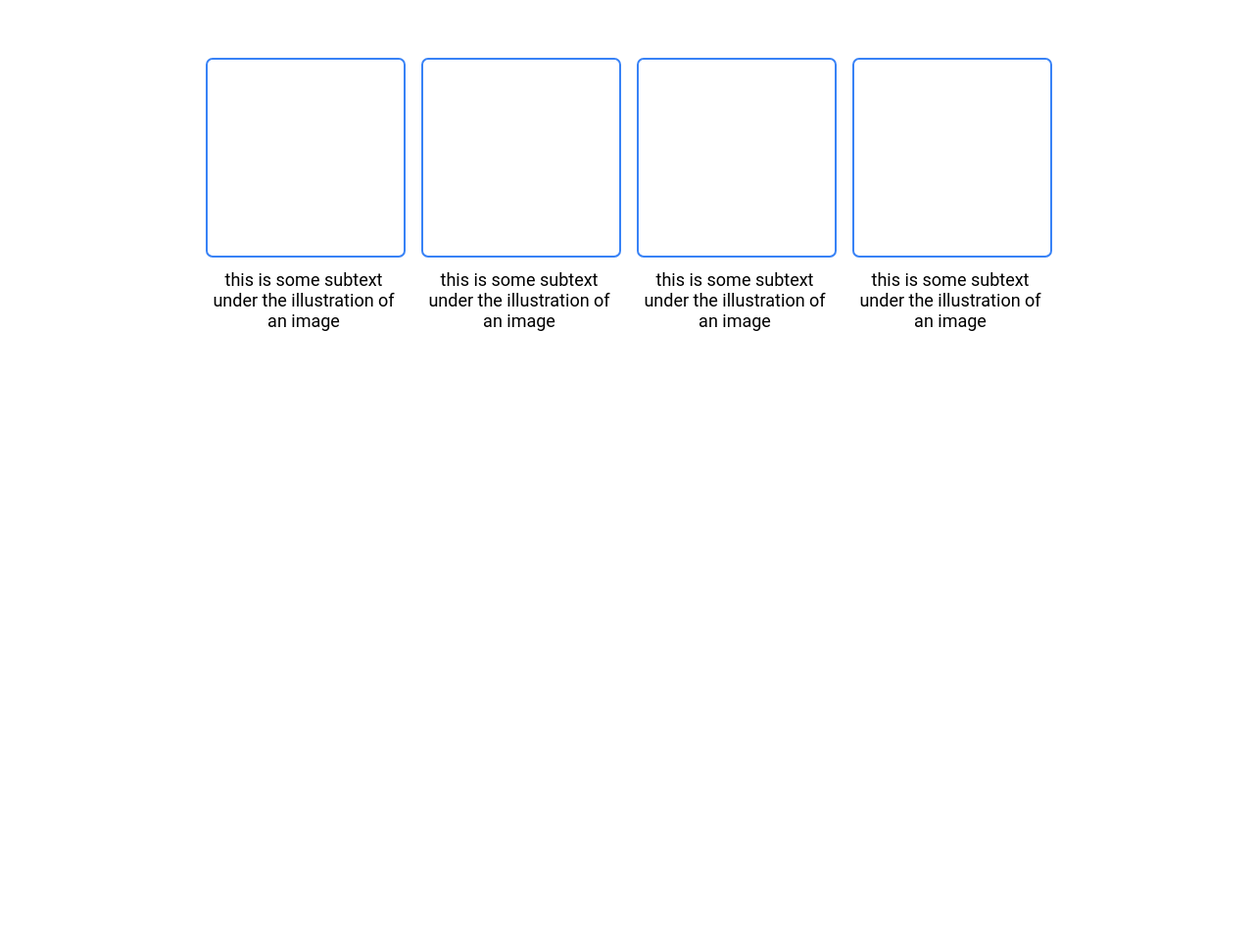
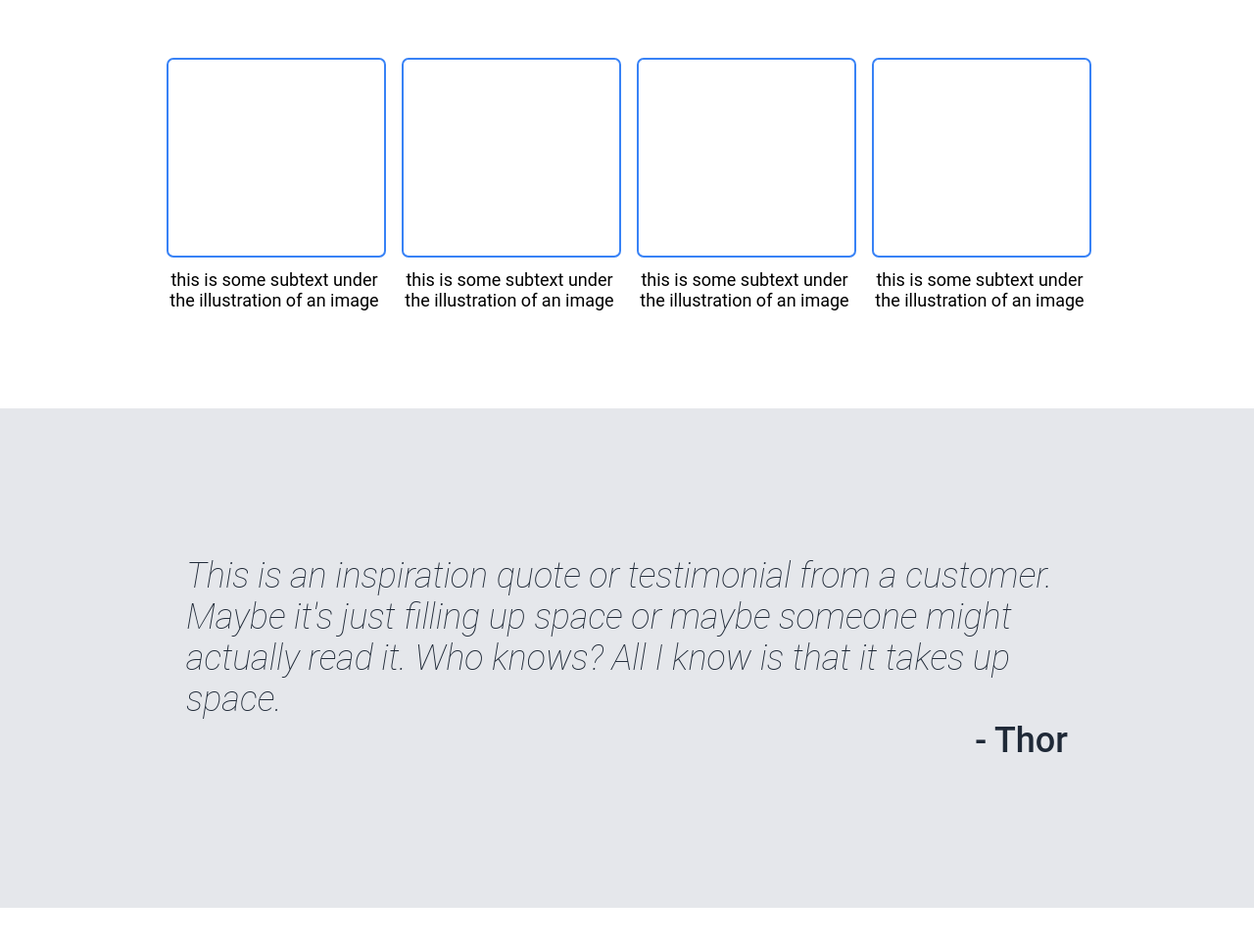
Before and after one commit to Bin-Coder14/landing_page-demo, a plain HTML site: page index.html in a window 1280 px wide. Shown: the part 660-1626 px from the top of the page at 98% size. Before the commit the page ends 1298 px from the top, so only its background shows below. Drawn offline with Linux system fonts and the light colour scheme.

Commit message:
Section - 3
Finished with section 3. Added the structure and the styling.

```diff
--- a/index.html
+++ b/index.html
@@ -32,7 +32,7 @@
         <div class="hero">
 
             <div class="hero-txt">
-                <h1>This website is awesome</h1>
+                <strong><h1>This website is awesome</h1></strong>
                 <p>Lorem ipsum dolor sit amet consectetur adipisicing elit. Repudiandae praesentium eos nemo accusantium suscipit perspiciatis aut</p>
                 <button class="hero-btn">Sign Up</button>
             </div>
@@ -63,10 +63,18 @@
     </section>
 
 
-    <section class="sec-3"></section>
+    <section class="sec-3">
+        <div class="quote-txt">
+            <em> This is an inspiration quote or testimonial from a customer. Maybe it's just filling up space or maybe someone might actually read it. Who knows? All I know is that it takes up space. </em>
+            <div class="quote-person">- Thor</div>
+        </div>
+
+    </section>
 
 
-    <section class="sec-4"></section>
+    <section class="sec-4">
+
+    </section>
 
 
     <footer></footer>
--- a/styles/style.css
+++ b/styles/style.css
@@ -130,11 +130,13 @@ ul a:hover{
     display: flex;
     gap: 20px;
     justify-content: center;
+    flex-wrap: wrap;
     margin: 50px 0;
 }
 
 .illustration{
-    width: 200px;
+    min-width: 200px;
+    max-width: 220px;
 }
 .illustration-img{
     height: 200px;
@@ -147,3 +149,25 @@ ul a:hover{
     text-align: center;
     font-size: 18px;
 }
+
+
+/* Section 3 */
+.sec-3{
+    color: #1F2937;
+    background-color: #E5E7EB;
+    font-size: 36px;
+    font-weight: 100;
+    padding: 150px 170px;
+    display: flex;
+    flex-direction: column;
+}
+
+.quote-txt{
+    width: 900px;
+    margin: auto;
+}
+
+.quote-person{
+    text-align: right;
+    font-weight: 500;
+}
```
